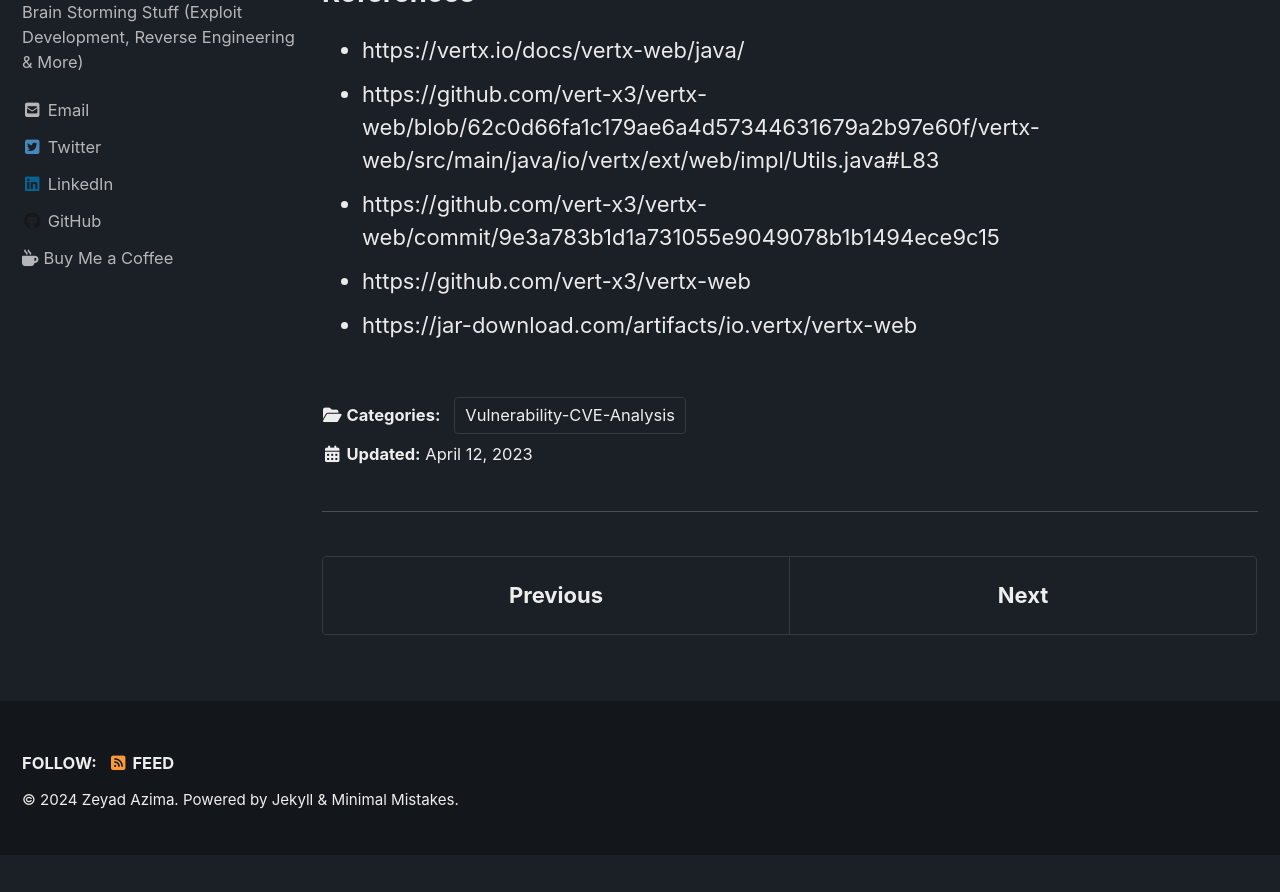
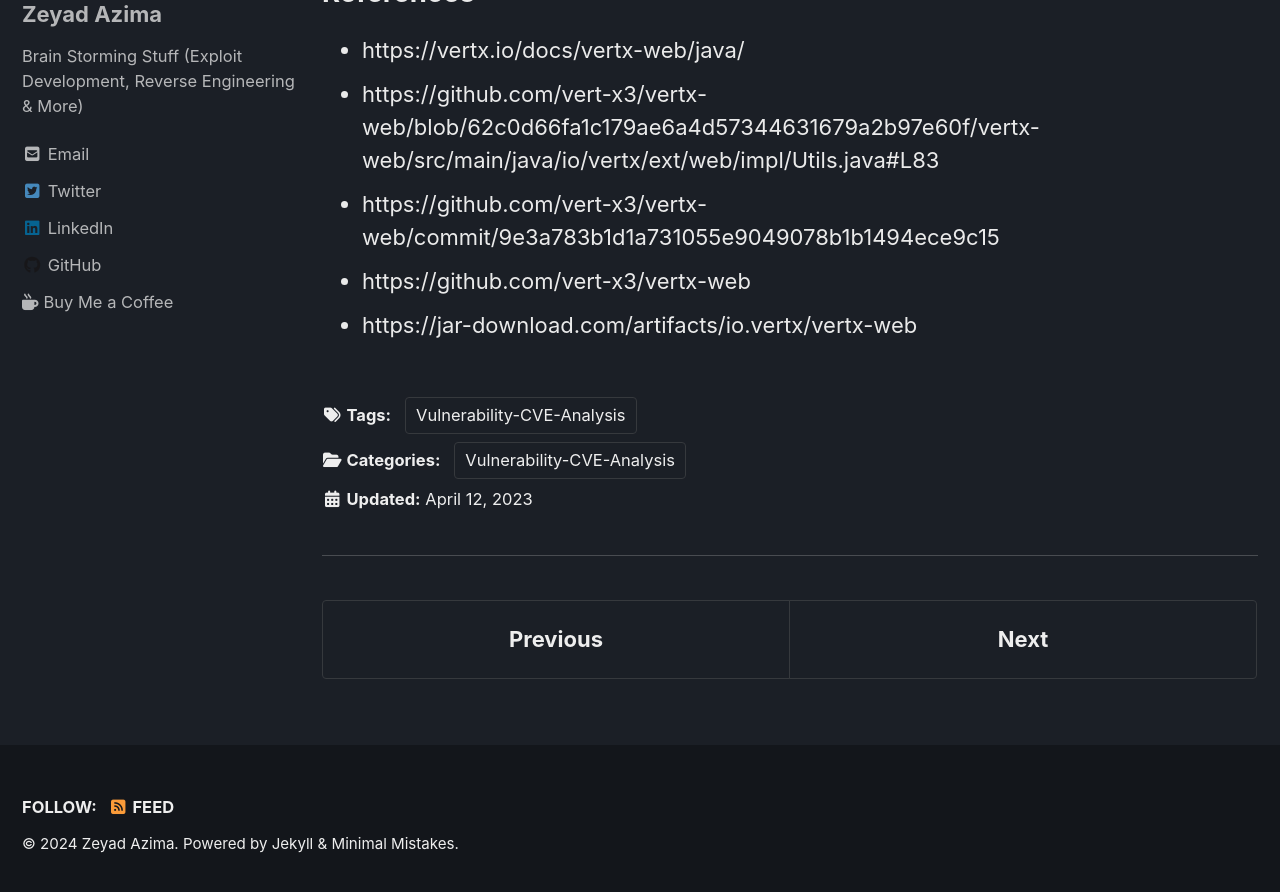
Before and after one commit to Zeyad-Azima/Zeyad-Azima.github.io, a Jekyll site: the page built from _posts/Security Research/2023-04-12-CVE_2023_24815.md, in a window 1280 px wide and 900 px high, scrolled down 6564 px. Shown: the top 892 px of the window. Built offline with Jekyll 4.4.1, drawn with Linux system fonts in a browser that asks for light colours; cached includes are drawn as plain includes; nearby versions of some CDN libraries; before the commit the page ends 7419 px from its top, so only the background shows below that.

Commit message:
Update 2023-04-12-CVE_2023_24815.md

```diff
--- a/_posts/Security Research/2023-04-12-CVE_2023_24815.md
+++ b/_posts/Security Research/2023-04-12-CVE_2023_24815.md
@@ -6,6 +6,8 @@ header:
 ribbon: brown
 description: "A detailed analysis for a vulnerability discovered in `Vert.x-Web` known as `CVE-2023-24815`."
 categories:
+  - Vulnerability-CVE-Analysis
+tags:
   - Vulnerability-CVE-Analysis
 toc: true
 ---
```
